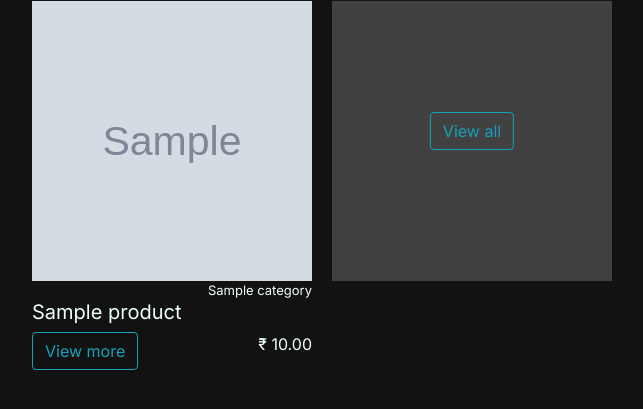
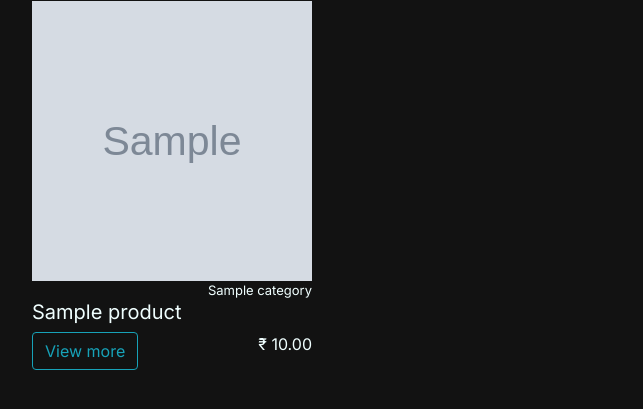
Before and after one commit to Uvaismon/babaco, a Django app: page /1/view in a window 1280 px wide. Shown: the part 71-480 px from the top of the page, without its empty margins (32-675 px from the left). Run offline with Django 3.2, Linux system fonts and the light colour scheme; tables that the repository leaves empty hold one stand-in row (values such as "Sample post"); grey boxes marked "Sample" are stand-in pictures; some libraries are stand-ins or nearby versions.

Commit message:
Resolved the bug that cause view all card to appear in non home pages

```diff
--- a/user/templates/user/home.html
+++ b/user/templates/user/home.html
@@ -54,9 +54,12 @@
             </div>
         </div>
         {% endfor %}
-        <div class="prod-card view-all">
-            <a href="{% url 'filtered_view_all' %}"><button class="view-all-btn btn btn-outline-info"> View all</button></a>
-        </div>
+
+        {% if home %}
+            <div class="prod-card view-all">
+                <a href="{% url 'filtered_view_all' %}"><button class="view-all-btn btn btn-outline-info"> View all</button></a>
+            </div>
+        {% endif %}
     </div>
 
 {% endblock bodyContent %}
--- a/user/views.py
+++ b/user/views.py
@@ -18,7 +18,7 @@ def home(req):
     if len(products) == 0:
         message = "No result found!"
     context = {'title': 'home', 'user': 'user', 'user_name': req.session.get('user_name'), 'message': message,
-               'products': products, 'categories': Category.objects.all()}
+               'products': products, 'categories': Category.objects.all(), 'home': True}
     return render(req, 'user/home.html', context)
 
 
```
